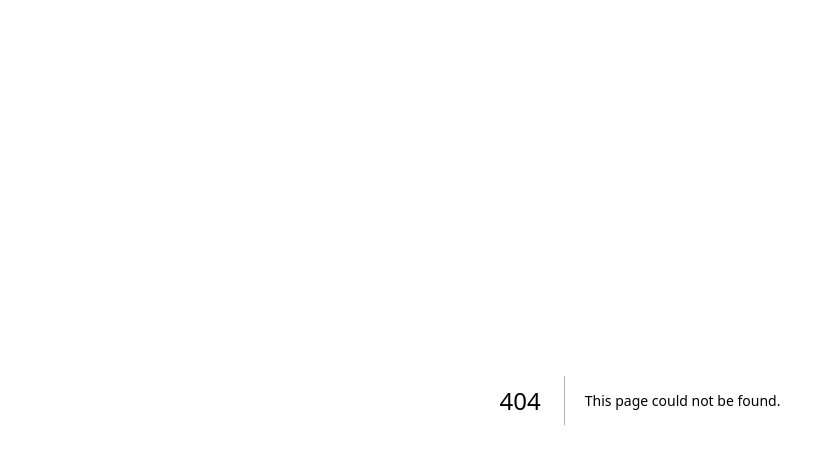
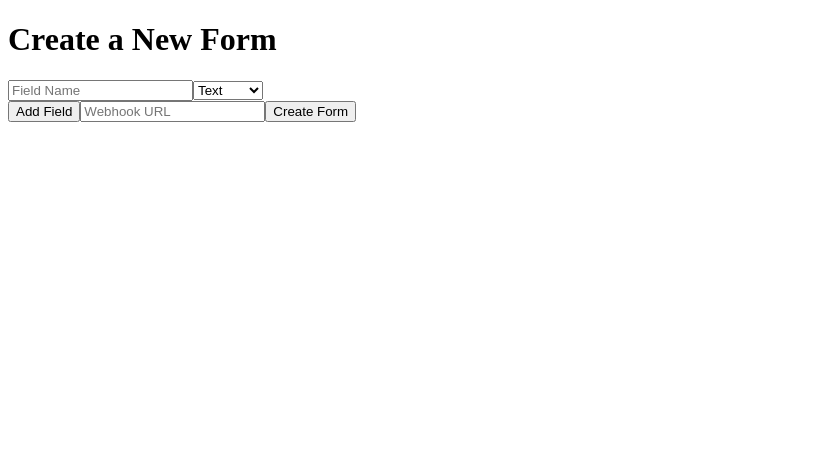
Before and after one commit to littlecm/ddcformcreator, a Next.js app: page /create-form in a window 1280 px wide. Before the commit this address had no page. Shown: the top 464 px of the page, without its empty margins (0-835 px from the left). Built offline with nearby package versions, Linux system fonts and the light colour scheme.

Commit message:
Create create-form.js

```diff
--- /dev/null
+++ b/pages/create-form.js
@@ -0,0 +1,63 @@
+// pages/create-form.js
+
+import { useState } from 'react';
+import { useForm } from 'react-hook-form';
+import axios from 'axios';
+
+export default function CreateForm() {
+  const { register, handleSubmit } = useForm();
+  const [fields, setFields] = useState([{ name: '', type: 'text' }]);
+  const [formId, setFormId] = useState(null);
+  const [webhookUrl, setWebhookUrl] = useState('');
+  const [script, setScript] = useState('');
+
+  const addField = () => {
+    setFields([...fields, { name: '', type: 'text' }]);
+  };
+
+  const onSubmit = async (data) => {
+    const response = await axios.post('/api/forms', {
+      fields: data.fields,
+      webhookUrl: data.webhookUrl,
+    });
+    setFormId(response.data.formId);
+    setScript(`<script src="${window.location.origin}/api/form/${response.data.formId}/embed.js"></script>`);
+  };
+
+  return (
+    <div>
+      <h1>Create a New Form</h1>
+      <form onSubmit={handleSubmit(onSubmit)}>
+        {fields.map((field, index) => (
+          <div key={index}>
+            <input
+              {...register(`fields[${index}].name`)}
+              placeholder="Field Name"
+              required
+            />
+            <select {...register(`fields[${index}].type`)} defaultValue="text">
+              <option value="text">Text</option>
+              <option value="email">Email</option>
+              <option value="number">Number</option>
+            </select>
+          </div>
+        ))}
+        <button type="button" onClick={addField}>Add Field</button>
+        <input
+          {...register('webhookUrl')}
+          placeholder="Webhook URL"
+          value={webhookUrl}
+          onChange={(e) => setWebhookUrl(e.target.value)}
+          required
+        />
+        <button type="submit">Create Form</button>
+      </form>
+      {script && (
+        <div>
+          <h2>Embed Code</h2>
+          <textarea readOnly value={script} />
+        </div>
+      )}
+    </div>
+  );
+}
```
